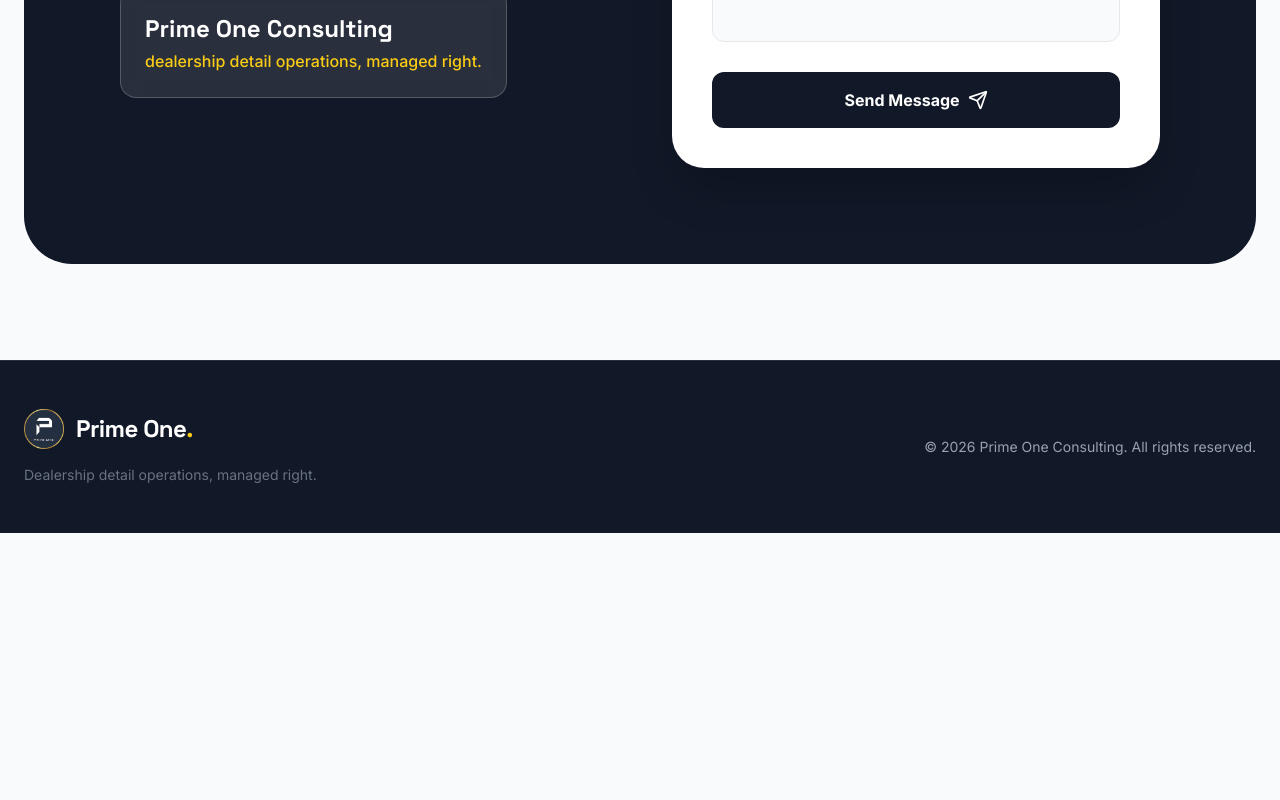
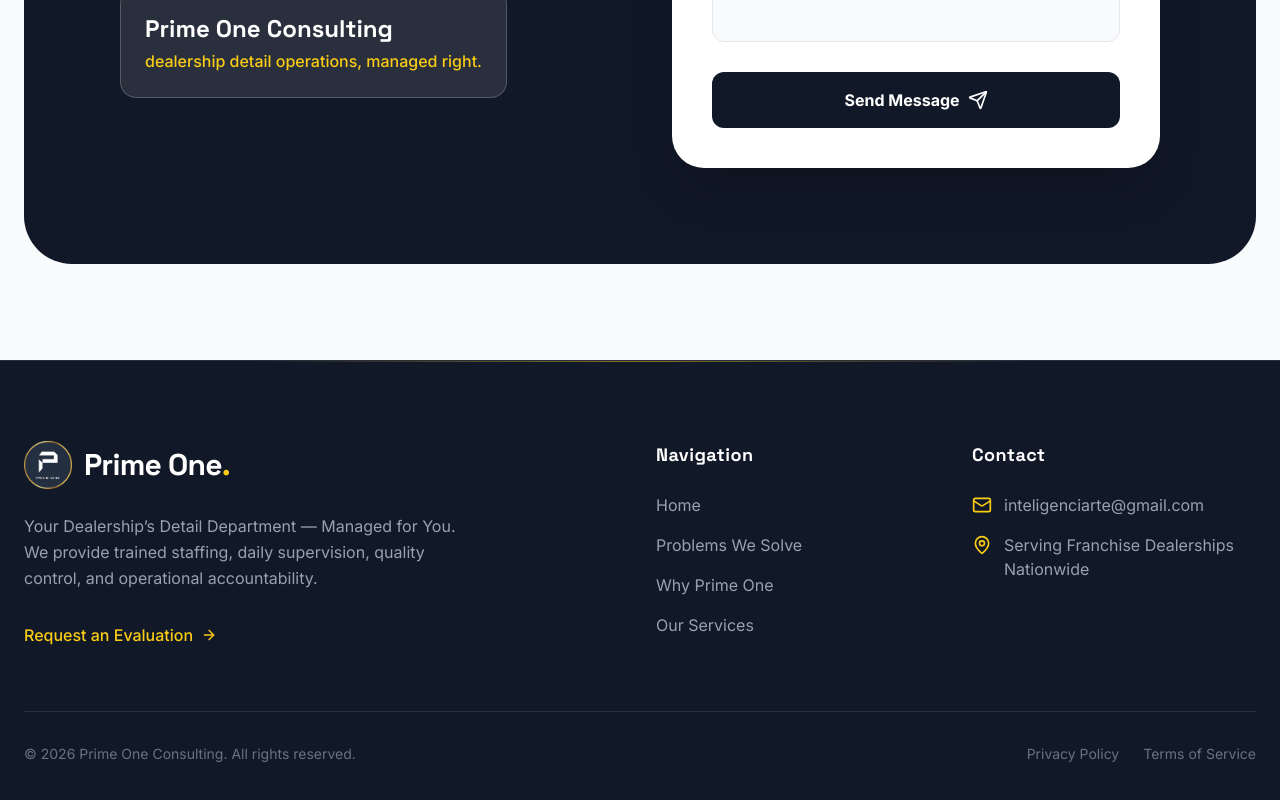
Before and after one commit to Cortelete/primeoneweb, a React (Vite) app: page / in a window 1280 px wide. Shown: the part 6040-6840 px from the top of the page. Before the commit the page ends 6573 px from the top, so only its background shows below. Built offline with nearby package versions, Linux system fonts and the light colour scheme.

Commit message:
Refactor Footer component layout and styling

```diff
--- a/src/components/Footer.tsx
+++ b/src/components/Footer.tsx
@@ -1,19 +1,69 @@
 import { motion } from 'motion/react';
+import { Mail, MapPin, ArrowRight } from 'lucide-react';
 
 export default function Footer() {
   return (
-    <footer className="bg-primary text-white py-12 border-t border-white/10">
-      <div className="container mx-auto px-6 max-w-7xl flex flex-col md:flex-row justify-between items-center gap-6">
-        <div className="flex flex-col items-center md:items-start gap-3">
-          <div className="flex items-center gap-3">
-            <img src="/logo.png" alt="Prime One Logo" className="h-10 w-auto" />
-            <span className="text-2xl font-heading font-bold text-white tracking-tight">Prime One<span className="text-secondary">.</span></span>
+    <footer className="bg-primary text-white pt-20 pb-10 border-t border-white/10 relative overflow-hidden">
+      {/* Subtle background element */}
+      <div className="absolute top-0 left-1/2 -translate-x-1/2 w-full max-w-3xl h-[1px] bg-gradient-to-r from-transparent via-secondary/50 to-transparent" />
+
+      <div className="container mx-auto px-6 max-w-7xl">
+        <div className="grid grid-cols-1 md:grid-cols-2 lg:grid-cols-12 gap-12 lg:gap-8 mb-16">
+
+          {/* Brand Column */}
+          <div className="lg:col-span-5">
+            <div className="flex items-center gap-3 mb-6">
+              <img src="/logo.png" alt="Prime One Logo" className="h-12 w-auto" />
+              <span className="text-3xl font-heading font-bold text-white tracking-tight">Prime One<span className="text-secondary">.</span></span>
+            </div>
+            <p className="text-gray-400 leading-relaxed max-w-md mb-8">
+              Your Dealership’s Detail Department — Managed for You. We provide trained staffing, daily supervision, quality control, and operational accountability.
+            </p>
+            <div className="flex gap-4">
+              <a href="#contact" className="inline-flex items-center gap-2 text-secondary font-medium hover:text-yellow-300 transition-colors">
+                Request an Evaluation <ArrowRight className="w-4 h-4" />
+              </a>
+            </div>
           </div>
-          <span className="text-gray-500 text-sm mt-1">Dealership detail operations, managed right.</span>
+
+          {/* Links Column */}
+          <div className="lg:col-span-3 lg:col-start-7">
+            <h4 className="text-lg font-bold mb-6 text-white tracking-wide">Navigation</h4>
+            <ul className="space-y-4">
+              <li><a href="#home" className="text-gray-400 hover:text-secondary transition-colors">Home</a></li>
+              <li><a href="#problems" className="text-gray-400 hover:text-secondary transition-colors">Problems We Solve</a></li>
+              <li><a href="#why-us" className="text-gray-400 hover:text-secondary transition-colors">Why Prime One</a></li>
+              <li><a href="#services" className="text-gray-400 hover:text-secondary transition-colors">Our Services</a></li>
+            </ul>
+          </div>
+
+          {/* Contact Column */}
+          <div className="lg:col-span-3">
+            <h4 className="text-lg font-bold mb-6 text-white tracking-wide">Contact</h4>
+            <ul className="space-y-4">
+              <li className="flex items-start gap-3 text-gray-400">
+                <Mail className="w-5 h-5 text-secondary shrink-0 mt-0.5" />
+                <a href="mailto:inteligenciarte@gmail.com" className="hover:text-secondary transition-colors">
+                  inteligenciarte@gmail.com
+                </a>
+              </li>
+              <li className="flex items-start gap-3 text-gray-400">
+                <MapPin className="w-5 h-5 text-secondary shrink-0 mt-0.5" />
+                <span>Serving Franchise Dealerships Nationwide</span>
+              </li>
+            </ul>
+          </div>
         </div>
 
-        <div className="text-gray-400 text-sm">
-          &copy; {new Date().getFullYear()} Prime One Consulting. All rights reserved.
+        {/* Bottom Bar */}
+        <div className="pt-8 border-t border-white/10 flex flex-col md:flex-row justify-between items-center gap-4">
+          <div className="text-gray-500 text-sm">
+            &copy; {new Date().getFullYear()} Prime One Consulting. All rights reserved.
+          </div>
+          <div className="text-gray-500 text-sm flex gap-6">
+            <a href="#" className="hover:text-white transition-colors">Privacy Policy</a>
+            <a href="#" className="hover:text-white transition-colors">Terms of Service</a>
+          </div>
         </div>
       </div>
     </footer>
```
